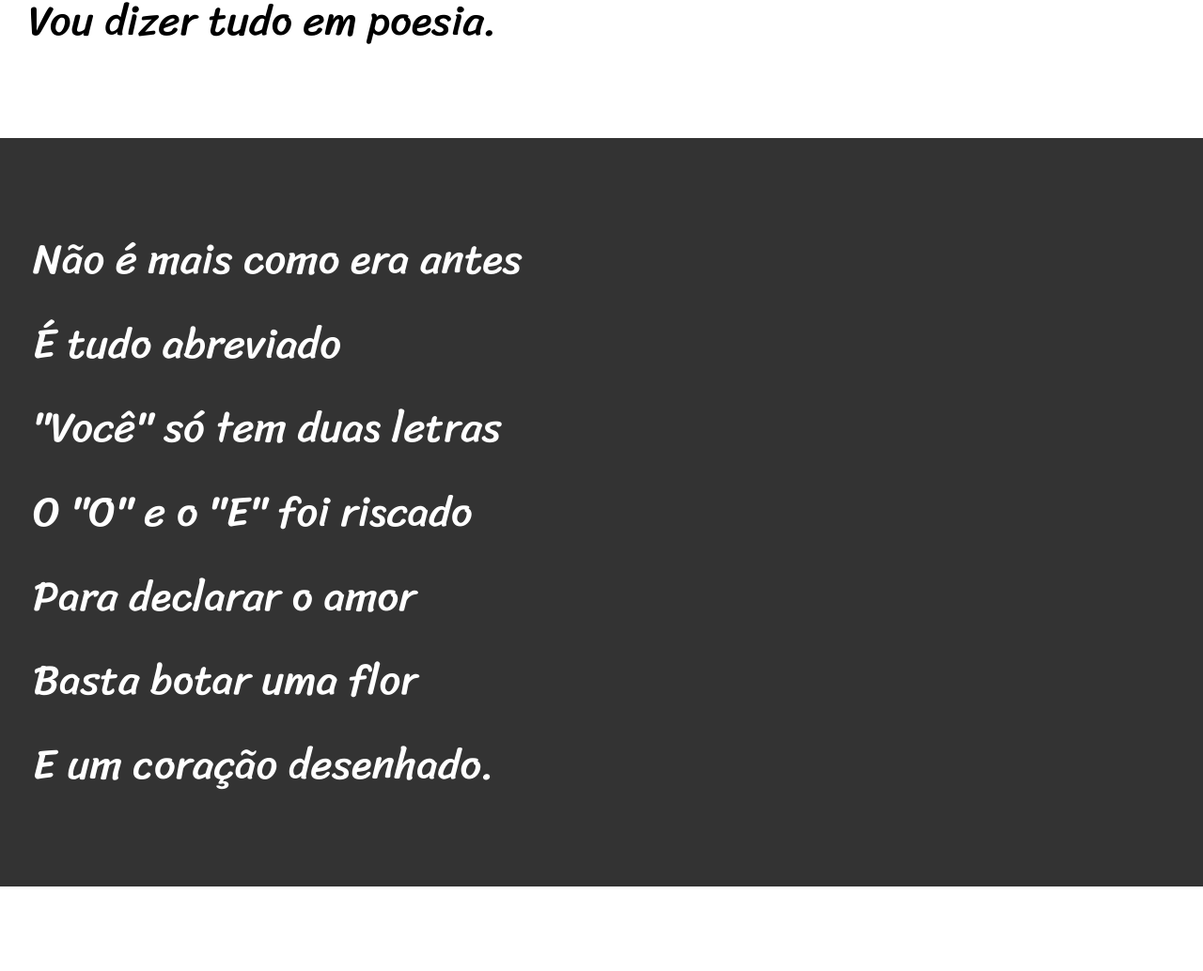
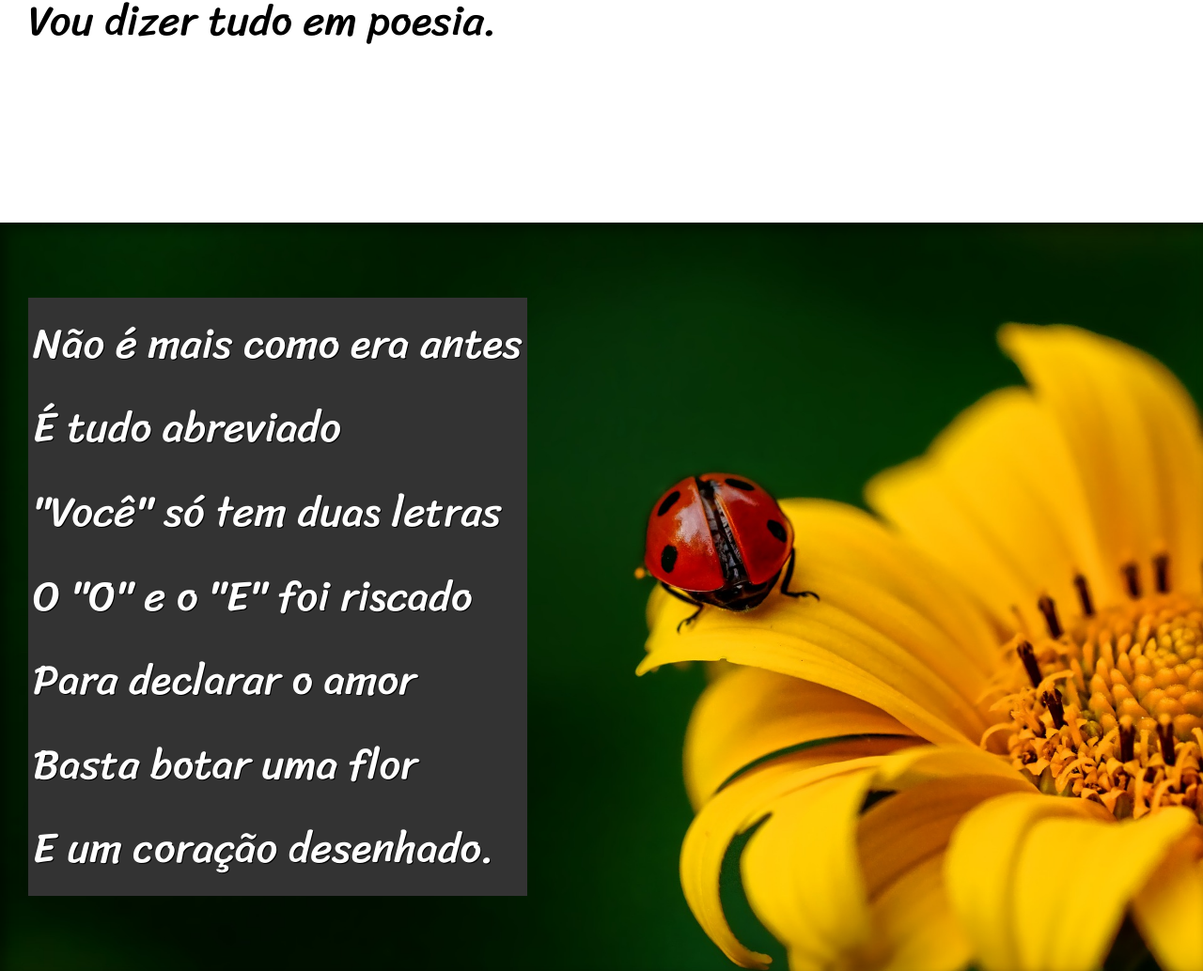
Before and after one commit to oyagosilva/html-css, a plain HTML site: page desafio12/index.html in a window 1280 px wide. Shown: the part 900-1934 px from the top of the page at 94% size. Drawn offline with Linux system fonts and the light colour scheme.

Commit message:
estilos aprimorados

```diff
--- a/desafio12/estilo/style.css
+++ b/desafio12/estilo/style.css
@@ -66,6 +66,10 @@ section {
     font-size: 3.5vw;
 }
 
+section > p {
+    padding-bottom: 2em;
+}
+
 section.normal {
     background-color: white;
     color: black;
@@ -74,15 +78,29 @@ section.normal {
 section.imagem {
     background-color: rgb(51, 51, 51);
     color: white;
+    box-shadow: inset 6px 6px 13px 0px rgba(0, 0, 0, 0.459);
+    background-size: cover;
+    background-attachment: fixed;
 }
 
 section.imagem > p {
     display: inline-block;
     padding: 5px;
     background-color: rgb(51, 51, 51);
+    text-shadow: 1px 1px 0px black;
+}
 
+section#img01 {
+    background-image: url('../imagens/background001.jpg');
+    background-position: right center;
 
 }
+
+section#img02 {
+    background-image: url('../imagens/background002.jpg');
+
+}
+
 footer {
     background-color: black;
     color: white;
--- a/desafio12/index.html
+++ b/desafio12/index.html
@@ -31,7 +31,7 @@
         </p>
     </section>
 
-    <section class="imagem">
+    <section class="imagem" id="img01">
         <p>
             Não é mais como era antes <br>
             É tudo abreviado <br>
@@ -62,7 +62,7 @@
         </p>
     </section>
 
-    <section class="imagem">
+    <section class="imagem" id="img02">
         <p>
             Tenho saudade das cartas <br>
             Escritas com a própria mão <br>
```
